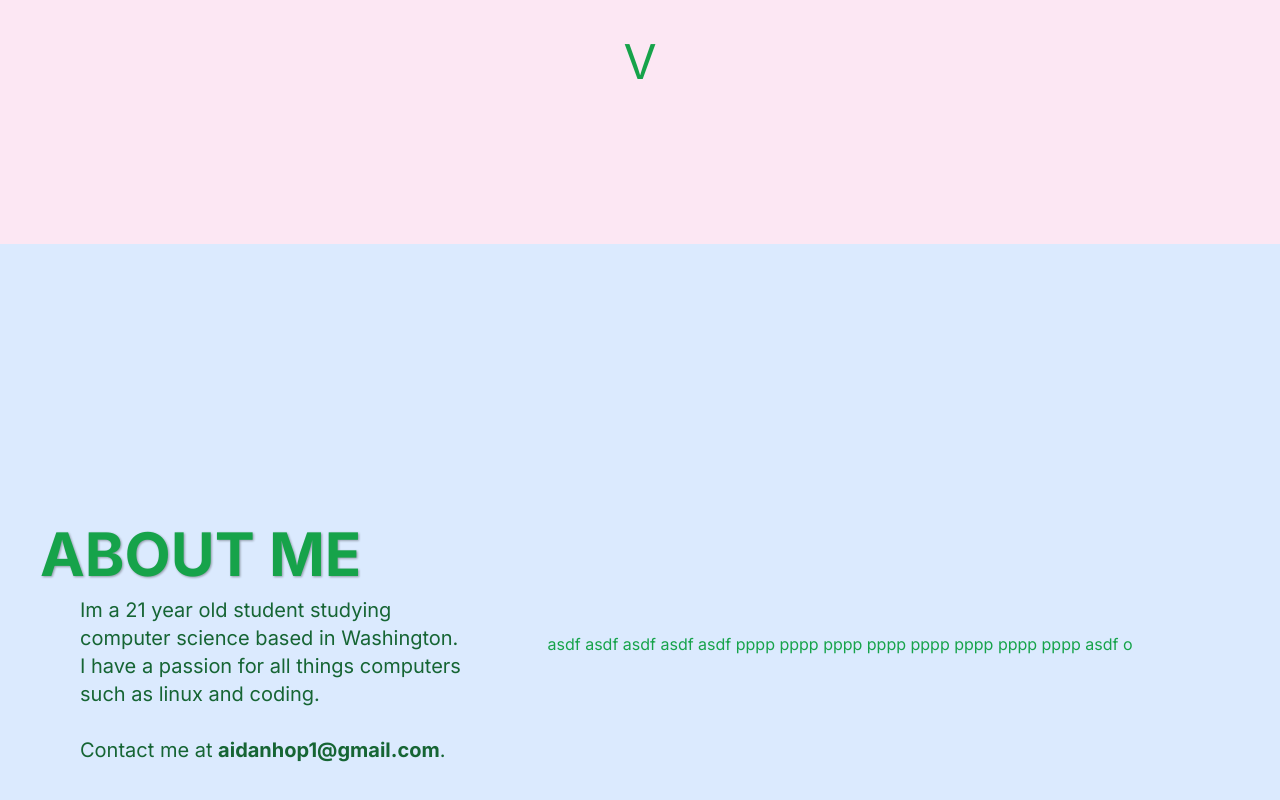
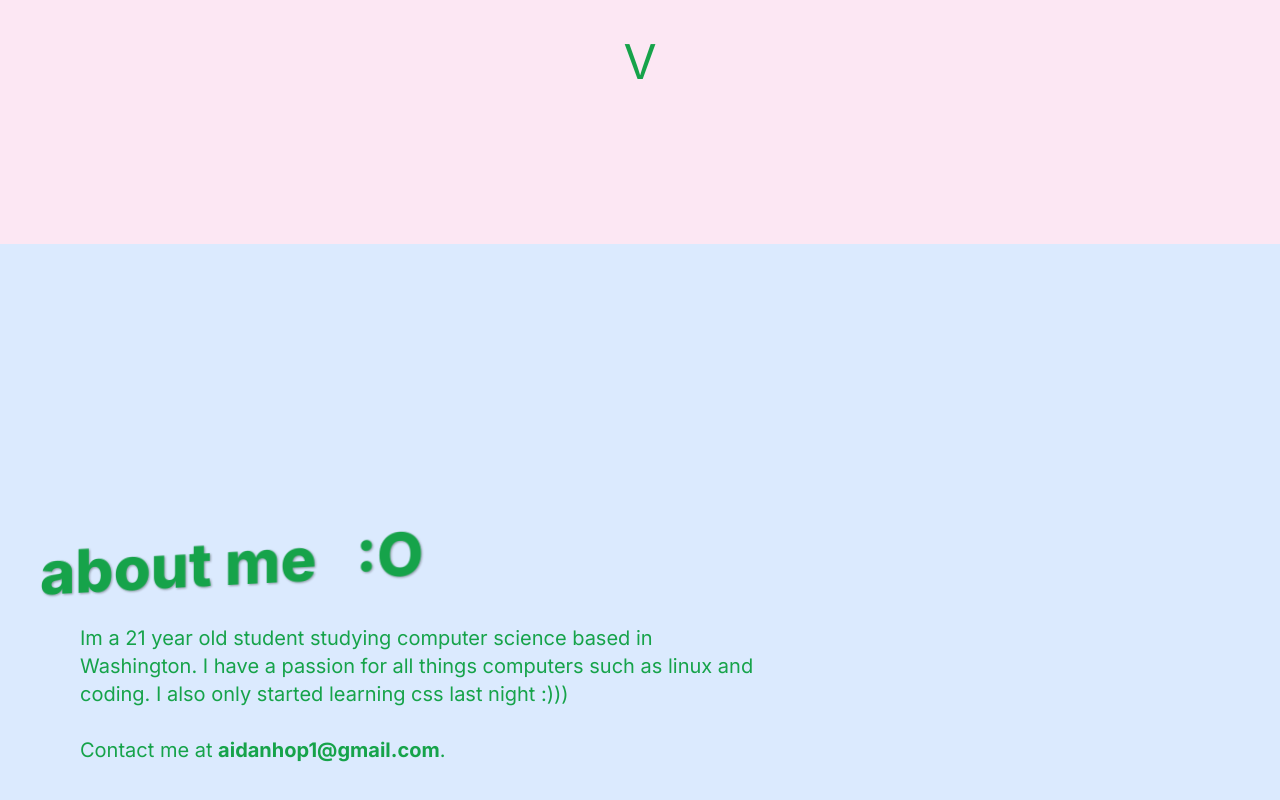
Before and after one commit to aidanhopper/aidahop.xyz, a Next.js app: page / in a window 1280 px wide. Shown: the part 556-1356 px from the top of the page. Built offline with nearby package versions, Linux system fonts and the light colour scheme.

Commit message:
added animation delay

```diff
--- a/src/app/about.tsx
+++ b/src/app/about.tsx
@@ -3,33 +3,20 @@ const About = () => {
       <div className="bg-blue-100">
         <div className="h-screen container m-auto flex">
           <div className="flex flex-col flex-auto m-auto w-[400px] p-10 justify-center">
-            <div className="drop-shadow-[1px_1px_1px_rgba(0,0,0,0.35)] mb-3 flex-auto font-bold  text-6xl">
-              ABOUT ME
+            <div className="-skew-y-3 drop-shadow-[1px_1px_1px_rgba(0,0,0,0.35)] mb-10 flex-auto font-extrabold  text-6xl">
+              about me &nbsp; :O
             </div>
-            <div className="ms-10 flex-auto text-xl text-3xl text-green-800">
+            <div className="animate-slidein ms-10 flex-auto text-xl text-3xl text-green-600">
               Im a 21 year old student studying computer science based in Washington.
               I have a passion for all things computers such as linux and coding.
+              I also only started learning css last night :)))
               <br/>
               <br/>
               Contact me at <b>aidanhop1@gmail.com</b>.
             </div>
           </div>
           <div className="flex flex-col flex-auto m-auto p-10 justify-centertext-7xl">
-            asdf
-            asdf
-            asdf
-            asdf
-            asdf
-            pppp
-            pppp
-            pppp
-            pppp
-            pppp
-            pppp
-            pppp
-            pppp
-            asdf
-            o
+
           </div>
         </div>
       </div>
--- a/src/app/landing.tsx
+++ b/src/app/landing.tsx
@@ -6,7 +6,7 @@ const Landing = () => {
       <div className="h-screen flex flex-col">
         <div className="flex-auto"/> {/* need dummy boxes to center on screen */}
         <div className="flex-auto"/>
-        <div className="drop-shadow-[3px_3px_1px_rgba(0,0,0,0.45)] flex-auto m-auto animate-slidein text-center text-9xl">
+        <div className="drop-shadow-[3px_3px_1px_rgba(0,0,0,0.30)] flex-auto m-auto opacity-0 animate-slidein text-center text-9xl">
           <div className="italic m-auto">who&apos;s</div>
           <div className="m-auto">
             <span className={name_button_style}>a</span>
--- a/tailwind.config.ts
+++ b/tailwind.config.ts
@@ -36,7 +36,7 @@ const config: Config = {
         },
       },
       animation: {
-        slidein: "extend 2s 1, slidein 300ms ease-in-out forwards",
+        slidein: "slidein 300ms ease-in-out 150ms forwards",
         slideintop: "slideintop 200ms ease forwards",
       },
     },
```
